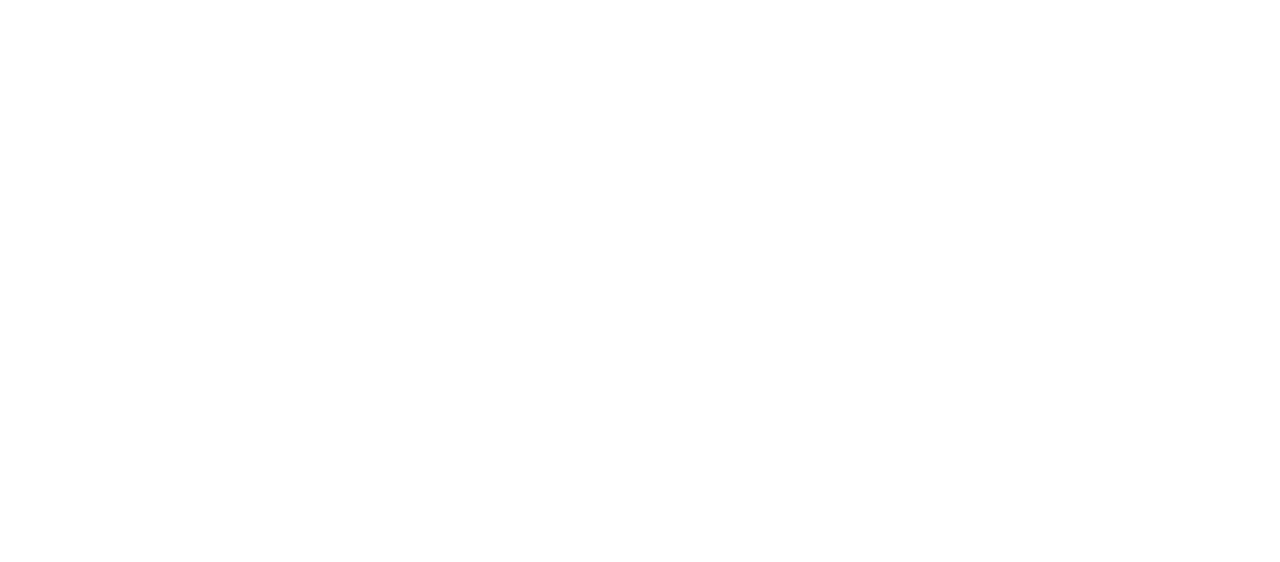
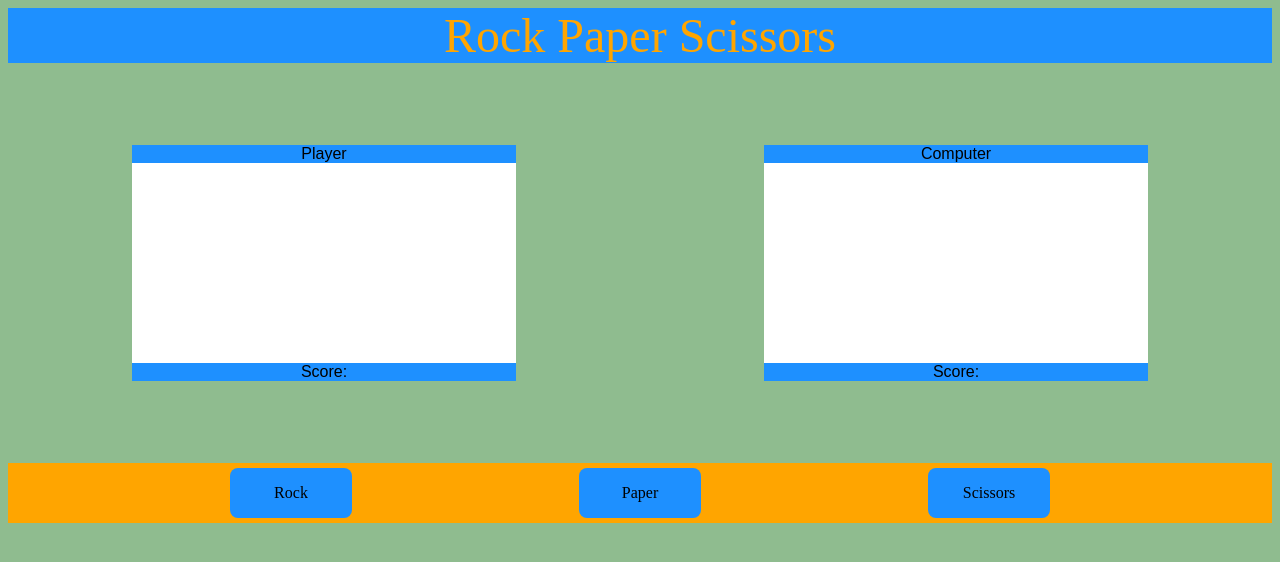
Before and after one commit to chrisbkelley/top_rockPaperScissors, a plain HTML site: page index.html in a window 1280 px wide. Drawn offline with Linux system fonts and the light colour scheme.

Commit message:
created style.css, added UI, updated rps.js

```diff
--- a/index.html
+++ b/index.html
@@ -2,14 +2,34 @@
 <html>
   <head>
     <meta charset="utf-8">
-    <script src="./rps.js"></script>
+    <script src="./rps.js" defer></script>
+    <link rel="stylesheet" type="text/css" href="style.css">
     <title>Rock paper scissors</title>
 
   </head>
 
   <body>
+    <div id='header'>Rock Paper Scissors</div>
+    <div id='screens'>
+      <div class='player-screen-container'>
 
+          <div id='player-screen-title' class='screen-title'>Player</div>
+          <div id='player-screen'></div>
+          <div id='player-score-box' class='score-box'>Score:</div>
 
-</body>
+      </div>
+      <div class='computer-screen-container'>
+        <div id='computer-screen-title' class='screen-title'>Computer</div>
+        <div id='computer-screen'></div>
+        <div id='computer-score-box' class='score-box'>Score:</div>
+      </div>
+    </div>
+    <div class='controls-container'>
+      <div id='btn-rock'>Rock</div>
+      <div id='btn-paper'>Paper</div>
+      <div id='btn-scissors'>Scissors</div>
+    </div>
+    <div id='footer'></div>
+  </body>
 
 </html>
--- a/rps.js
+++ b/rps.js
@@ -38,9 +38,7 @@ function playRound(playerSelection, computerSelection){
 function game(){
     let playerScore = 0;
     let computerScore = 0;
-    let loseStatement = `You lose!\nComputer score: ${computerScore}\nPlayer score: ${playerScore}`;
-    let winStatement = `You win!\nPlayer score: ${playerScore} \nComputer score: ${computerScore}`;
-    let tieStatement = `Tie! Both players scored ${computerScore}`;
+
     for (let i = 0; i < 5; i++) {
         let playerChoice = prompt('Choose rock, paper or scissors');
         let result = '';
@@ -56,10 +54,12 @@ function game(){
         } else {
             continue;
         }
-        //remove this after debugging
-        console.log(`Computer score: ${computerScore}\nPlayer score: ${playerScore}`);
+    };
 
-    };
+    let loseStatement = `You lose!\nComputer score: ${computerScore}\nPlayer score: ${playerScore}`;
+    let winStatement = `You win!\nPlayer score: ${playerScore} \nComputer score: ${computerScore}`;
+    let tieStatement = `Tie! Both players scored ${computerScore}`;
+
     if (playerScore == computerScore) {
         console.log(tieStatement);
     } else if (playerScore > computerScore) {
@@ -71,3 +71,12 @@ function game(){
     }
 
 }
+
+// function to test event listener, delete this
+function hello() {
+    alert ("Hello World!");
+  };
+
+document.getElementById('btn-rock').addEventListener('click',hello);
+document.getElementById('btn-paper').addEventListener('click',hello);
+document.getElementById('btn-scissors').addEventListener('click',hello);
--- /dev/null
+++ b/style.css
@@ -0,0 +1,101 @@
+html{
+    background-color: darkseagreen;
+}
+
+#header{
+    height: 15%;
+    font-size: 3em;
+    text-align: center;
+    color: orange;
+    background-color: dodgerblue;
+}
+#screens{
+    display: flex;
+    flex-direction: row;
+    width: 100%;
+    background-color: gray;
+    align-items: center;
+    justify-content: center;
+}
+
+.screen-title{
+    text-align: center;
+    font-family:Arial, Helvetica, sans-serif;
+    font-size:1em;
+}
+
+.score-box{
+    text-align: center;
+    font-family:Arial, Helvetica, sans-serif;
+    font-size:1em;
+}
+
+.player-screen-container {
+    display: flex;
+    width: 50vw;
+    height: 50vh;
+    justify-content: center;
+    flex-direction: column;
+    align-items: center;
+    background-color: darkseagreen;
+}
+
+.player-screen-container > div {
+    width: 30vw;
+    background-color: dodgerblue;
+}
+
+#player-screen-title{
+
+}
+
+#player-screen{
+    background-color: white;
+    height: 25vh;
+
+}
+
+#player-scorebox{
+
+}
+
+.computer-screen-container {
+    display: flex;
+    width: 50vw;
+    height: 50vh;
+    flex-direction: column;
+    align-items: center;
+    justify-content: center;
+    background-color: darkseagreen;
+}
+
+.computer-screen-container > div {
+    width: 30vw;
+    background-color: dodgerblue;
+}
+
+#computer-screen{
+    background-color: white;
+    height: 25vh;
+
+}
+
+
+.controls-container {
+    display: flex;
+    justify-content: space-evenly;
+    background-color: orange;
+}
+
+.controls-container > div {
+    padding: 1em;
+    width: 90px;
+    margin: 5px;
+    text-align: center;
+    background-color: dodgerblue;
+    border-radius: 8px;
+}
+
+#footer{
+    background-color: darkseagreen;
+}
```
